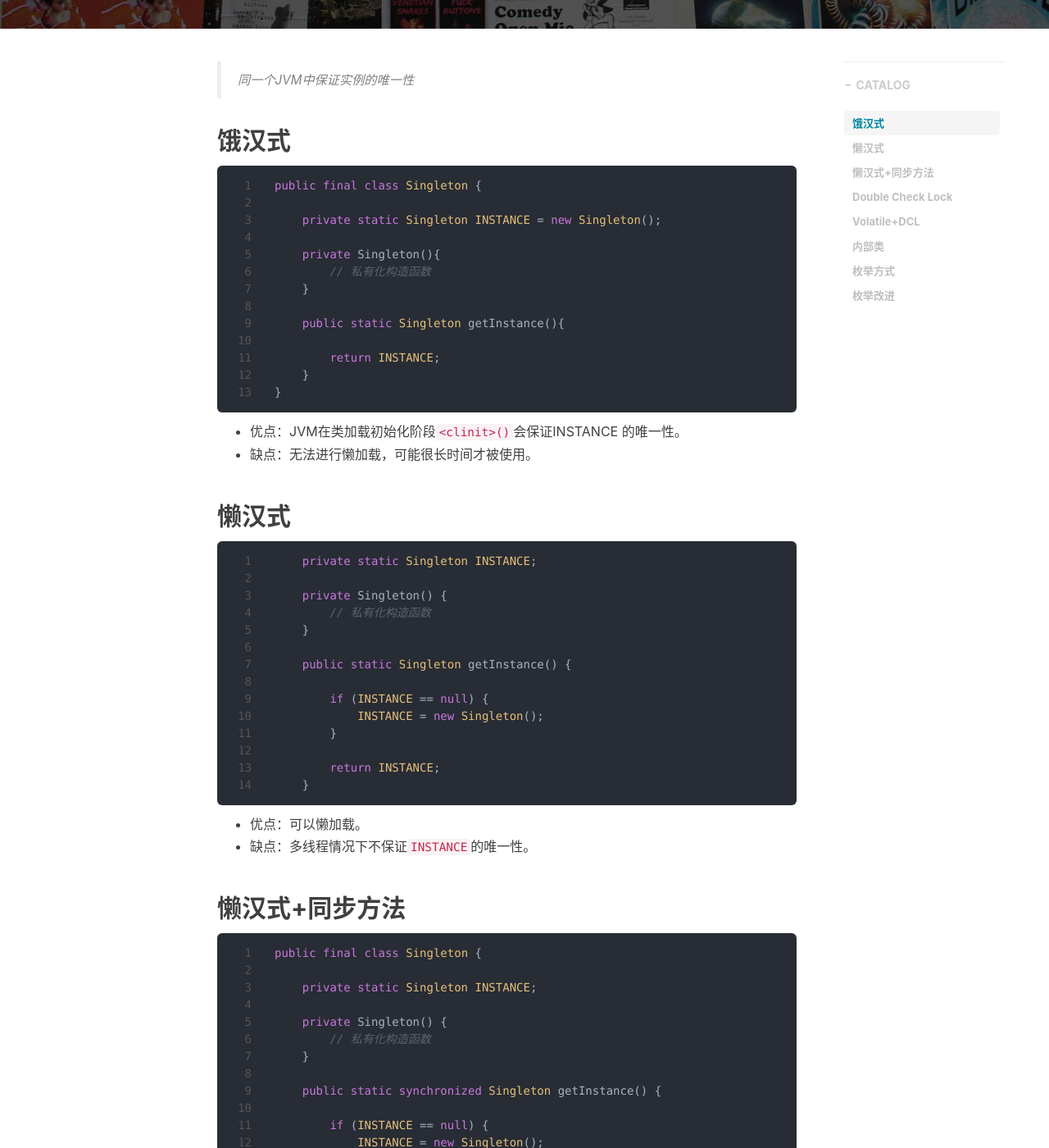
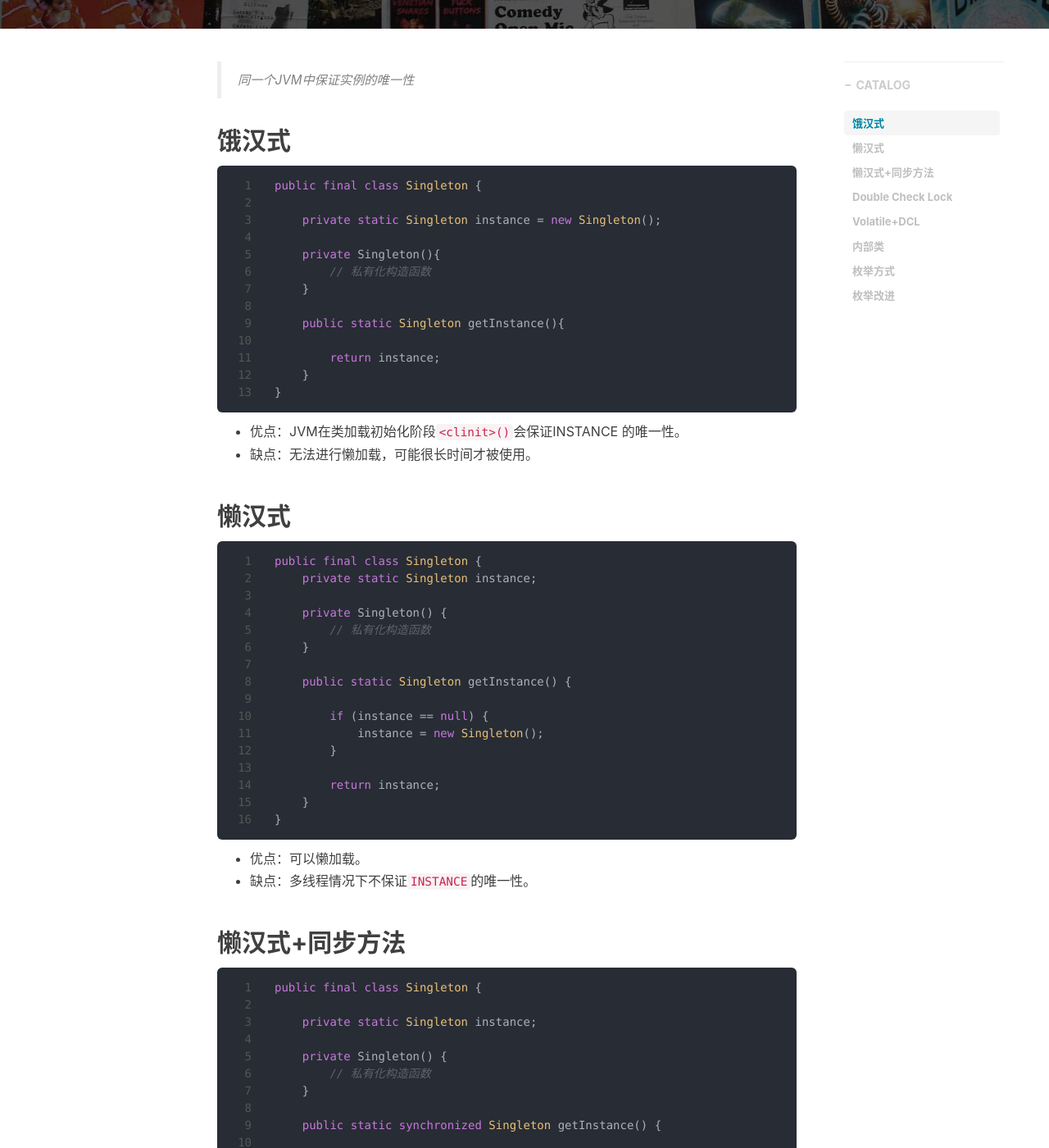
Before and after one commit to xdshent/xdshent.github.io, a Jekyll site: the page built from _posts/2020-04-08-单例模式的七种写法.md, in a window 1280 px wide and 1400 px high, scrolled down 422 px. Shown: the whole window at 82% size. Built offline with Jekyll 4.4.1, drawn with Linux system fonts in a browser that asks for light colours; nearby versions of some CDN libraries; comment, search, counter and statistics services are not loaded; some of the changed text lies outside the part shown.

Commit message:
refactor: refactor some code

````diff
--- a/_posts/2020-04-08-单例模式的七种写法.md
+++ b/_posts/2020-04-08-单例模式的七种写法.md
@@ -15,7 +15,7 @@ tags:
 ```java
 public final class Singleton {
 
-    private static Singleton INSTANCE = new Singleton();
+    private static Singleton instance = new Singleton();
 
     private Singleton(){
         // 私有化构造函数
@@ -23,7 +23,7 @@ public final class Singleton {
 
     public static Singleton getInstance(){
 
-        return INSTANCE;
+        return instance;
     }
 }
 ```
@@ -36,7 +36,8 @@ public final class Singleton {
 ## 懒汉式
 
 ```java
-    private static Singleton INSTANCE;
+public final class Singleton {
+    private static Singleton instance;
 
     private Singleton() {
         // 私有化构造函数
@@ -44,12 +45,13 @@ public final class Singleton {
 
     public static Singleton getInstance() {
 
-        if (INSTANCE == null) {
-            INSTANCE = new Singleton();
+        if (instance == null) {
+            instance = new Singleton();
         }
 
-        return INSTANCE;
+        return instance;
     }
+}
 ```
 
 * 优点：可以懒加载。
@@ -62,7 +64,7 @@ public final class Singleton {
 ```java
 public final class Singleton {
 
-    private static Singleton INSTANCE;
+    private static Singleton instance;
 
     private Singleton() {
         // 私有化构造函数
@@ -70,11 +72,11 @@ public final class Singleton {
 
     public static synchronized Singleton getInstance() {
 
-        if (INSTANCE == null) {
-            INSTANCE = new Singleton();
+        if (instance == null) {
+            instance = new Singleton();
         }
 
-        return INSTANCE;
+        return instance;
     }
 }
 ```
@@ -89,7 +91,7 @@ public final class Singleton {
 ```java
 public final class Singleton {
 
-    private static Singleton INSTANCE;
+    private static Singleton instance;
 
     private Singleton() {
         // 私有化构造函数
@@ -97,16 +99,16 @@ public final class Singleton {
 
     public static Singleton getInstance() {
 
-        if (INSTANCE == null) {
+        if (instance == null) {
             synchronized (Singleton.class){
-                if (INSTANCE == null){
+                if (instance == null){
 
-                    INSTANCE = new Singleton();
+                    instance = new Singleton();
                 }
             }
         }
 
-        return INSTANCE;
+        return instance;
     }
 }
 ```
@@ -133,7 +135,7 @@ public final class Singleton {
 ```java
 public final class Singleton {
 
-    private static volatile Singleton INSTANCE;
+    private static volatile Singleton instance;
 
     private Singleton() {
         // 私有化构造函数
@@ -141,17 +143,17 @@ public final class Singleton {
 
     public static Singleton getInstance() {
 
-        if (INSTANCE == null) {
+        if (instance == null) {
 
             synchronized (Singleton.class){
 
-                if (INSTANCE == null){
-                    INSTANCE = new Singleton();
+                if (instance == null){
+                    instance = new Singleton();
                 }
             }
         }
 
-        return INSTANCE;
+        return instance;
     }
 }
 ```
@@ -168,7 +170,7 @@ public final class Singleton {
 ```java
 public final class Singleton {
 
-    private static volatile Singleton INSTANCE;
+    private static volatile Singleton instance;
 
     private Singleton() {
         // 私有化构造函数
@@ -176,12 +178,12 @@ public final class Singleton {
 
     private static class Holder{
 
-        private static Singleton INSTANCE = new Singleton();
+        private static Singleton instance = new Singleton();
     }
 
     public static Singleton getInstance() {
 
-        return Holder.INSTANCE;
+        return Holder.instance;
     }
 }
 ```
````
